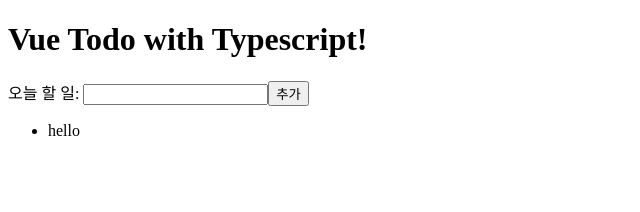
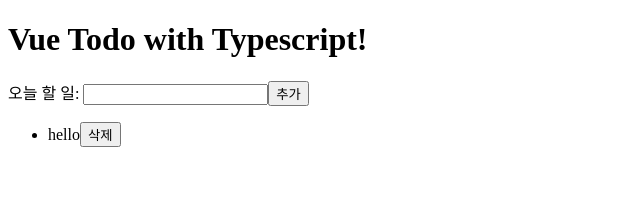
Before and after one commit to sundlee/vue-todo-ts, a Vue app: page / in a window 1280 px wide. Both pictures are taken after a click on the button "추가". Shown: the top 212 px of the page, without its empty margins (0-640 px from the left). Built offline with nearby package versions, Linux system fonts and the light colour scheme.

Commit message:
할 일 삭제 API 연동 및 구현

```diff
--- a/src/App.vue
+++ b/src/App.vue
@@ -10,7 +10,9 @@
           <todo-list-item
             v-for="(todoItem, index) in todoItems"
             :key="index"
+            :index="index"
             :todoItem="todoItem"
+            @remove="removeTodoItem"
           />
         </ul>
       </div>
@@ -55,7 +57,6 @@
       const value = this.todoText;
       this.todoItems.push(value);
       storage.save(this.todoItems);
-      // localStorage.setItem(value, value);
       this.initTodoText();
     },
     initTodoText() {
@@ -64,6 +65,10 @@
     fetchTodoItems() {
       this.todoItems = storage.fetch();
     },
+    removeTodoItem(index: number) {
+      this.todoItems.splice(index, 1);
+      storage.save(this.todoItems);
+    },
   },
 });
 </script>
--- a/src/components/TodoListItem.vue
+++ b/src/components/TodoListItem.vue
@@ -1,5 +1,8 @@
 <template>
-  <li>{{ todoItem }}</li>
+  <li>
+    <span>{{ todoItem }}</span>
+    <button @click="removeItem">삭제</button>
+  </li>
 </template>
 
 <script lang="ts">
@@ -10,6 +13,14 @@
     todoItem: {
       type: String,
     },
+    index: {
+      type: Number,
+    },
+  },
+  methods: {
+    removeItem() {
+      this.$emit('remove', this.index);
+    },
   },
 });
 </script>
```
